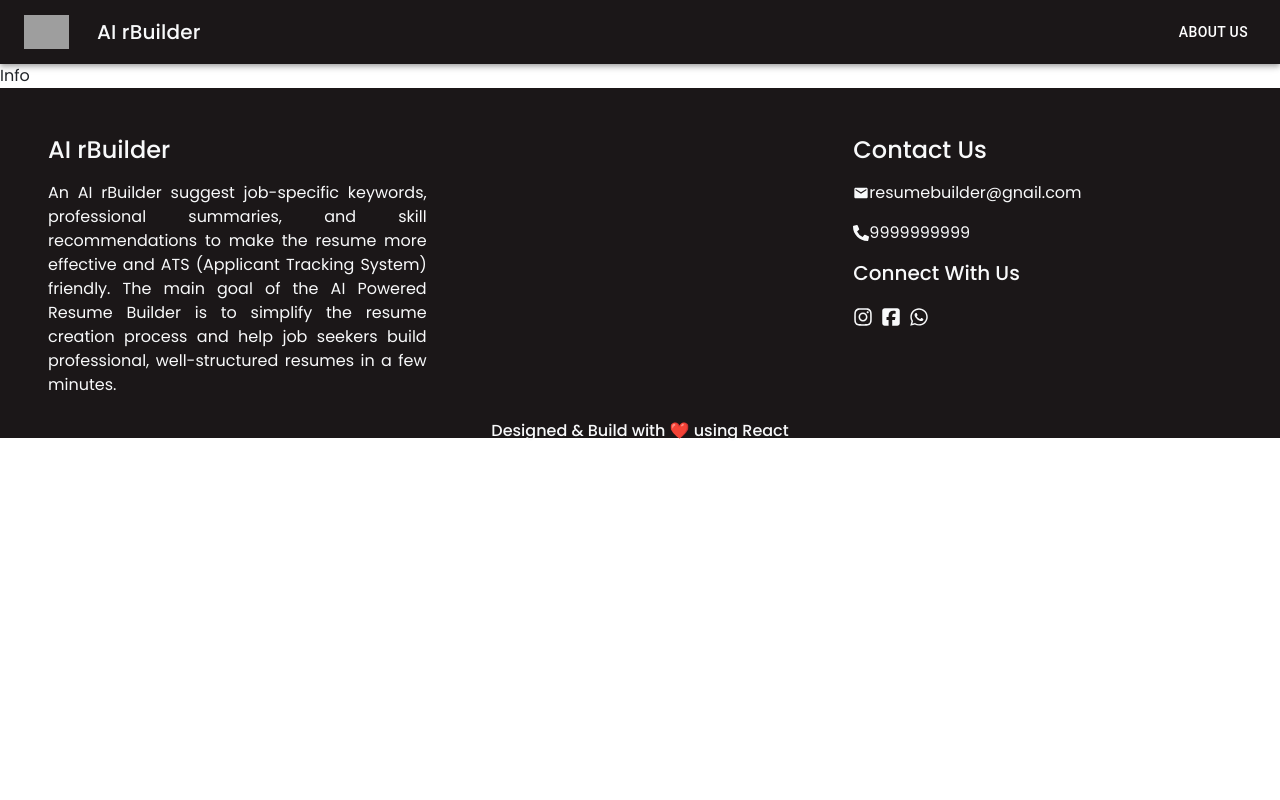
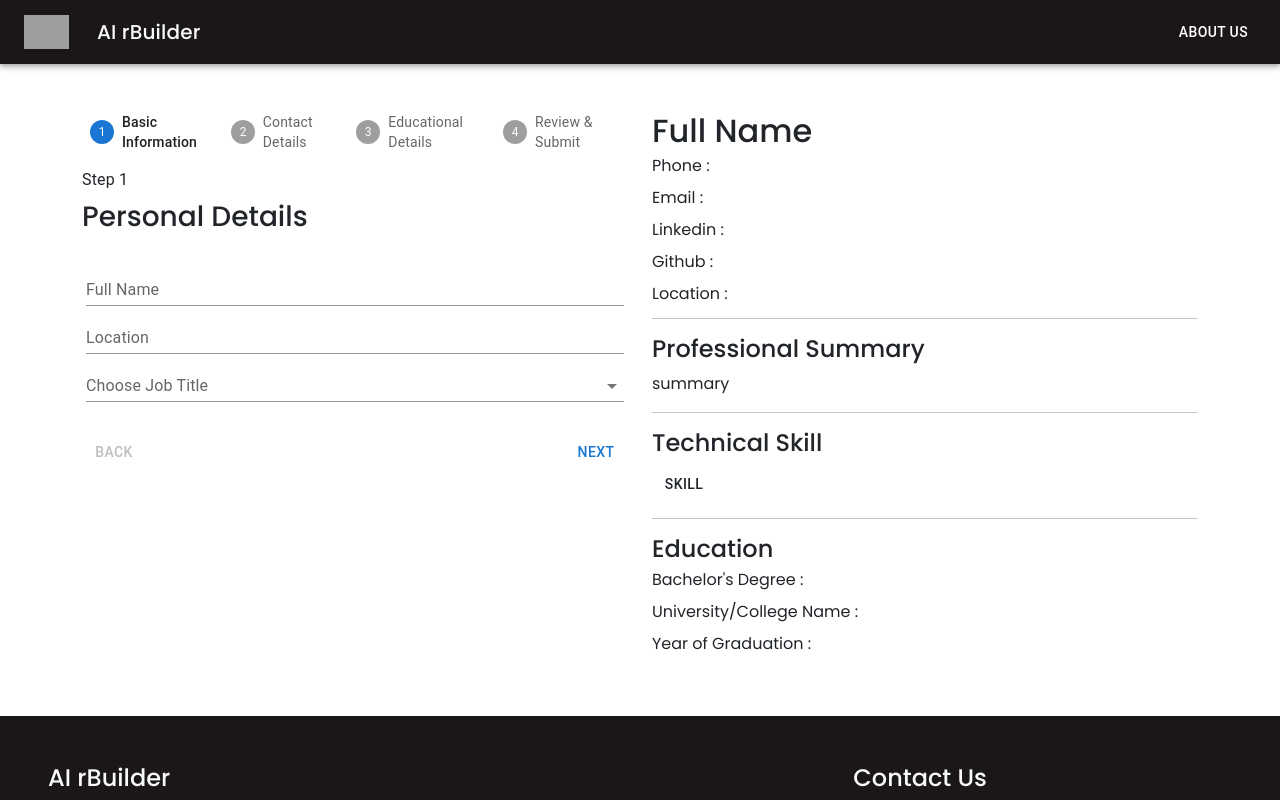
Before and after one commit to vishnunathmj/AI-Resume-Builder, a React (Vite) app: page /resume-details in a window 1280 px wide. Shown: the top 800 px of the page. Built offline with nearby package versions, Linux system fonts and the light colour scheme; grey boxes are pictures that could not be loaded; a web font is replaced by a local one.

Commit message:
Design : day2

```diff
--- a/src/components/Preview.jsx
+++ b/src/components/Preview.jsx
@@ -1,9 +1,29 @@
 import React from 'react'
+import Divider from '@mui/material/Divider';
+import Button from '@mui/material/Button';
 
 function Preview() {
   return (
-    <div>
-      Preview
+    <div className='w-100'>
+      <h2>Full Name</h2>
+      <p className="fs-6 lh-1">Phone : </p>
+      <p className="fs-6 lh-1">Email : </p>
+      <p className="fs-6 lh-1">Linkedin : </p>
+      <p className="fs-6 lh-1">Github : </p>
+      <p className="fs-6 lh-1">Location : </p>
+      <Divider className='bg-dark my-3' />
+      <h4>Professional Summary</h4>
+      <p>summary</p>
+      <Divider className='bg-dark my-3' />
+      <h4>Technical Skill</h4>
+      {/* duplicate according to the skill */}
+      <span><Button varient="text" className='text-dark'>Skill</Button></span>
+      <Divider className='bg-dark my-3' />
+      <h4>Education</h4>
+      <p className="fs-6 lh-1">Bachelor's Degree : </p>
+      <p className="fs-6 lh-1">University/College Name : </p>
+      <p className="fs-6 lh-1">Year of Graduation : </p>
+
     </div>
   )
 }
--- a/src/components/ResumeInputs.jsx
+++ b/src/components/ResumeInputs.jsx
@@ -1,11 +1,145 @@
-import React from 'react'
+import * as React from 'react';
+import Box from '@mui/material/Box';
+import Stepper from '@mui/material/Stepper';
+import Step from '@mui/material/Step';
+import StepLabel from '@mui/material/StepLabel';
+import Button from '@mui/material/Button';
+import Typography from '@mui/material/Typography';
+import TextField from '@mui/material/TextField';
+import InputLabel from '@mui/material/InputLabel';
+import MenuItem from '@mui/material/MenuItem';
+import FormControl from '@mui/material/FormControl';
+import Select from '@mui/material/Select';
+
+const steps = ['Basic Information', 'Contact Details', 'Educational Details', 'Review & Submit'];
 
 function ResumeInputs() {
+
+  const [activeStep, setActiveStep] = React.useState(0);
+
+  const handleNext = () => {
+    setActiveStep((prevActiveStep) => prevActiveStep + 1);
+  };
+
+  const handleBack = () => {
+    setActiveStep((prevActiveStep) => prevActiveStep - 1);
+  };
+
+  const renderFormContent = (stepCount) => {
+    switch (stepCount) {
+      case 0: return (
+        <div>
+          <h3>Personal Details</h3>
+          <div className="p-3 row">
+            <TextField id="standard-basic-name" label="Full Name" variant="standard" />
+            <TextField id="standard-basic-loc" label="Location" variant="standard" />
+            <FormControl variant="standard">
+              <InputLabel id="demo-simple-select-label">Choose Job Title</InputLabel>
+              <Select
+                labelId="demo-simple-select-label"
+                id="demo-simple-select"
+                label="JOb"
+              >
+                <MenuItem value={'job'}>Job</MenuItem>
+              </Select>
+            </FormControl>
+          </div>
+        </div>
+      )
+        break;
+      case 1: return (
+        <div>
+          <h3>Contact Details </h3>
+          <div className="p-3 row">
+            <TextField id="standard-basic-email" label="Email" variant="standard" />
+            <TextField id="standard-basic-num" label="Contact Number" variant="standard" />
+            <TextField id="standard-basic-linkedin" label="Linkedin Link" variant="standard" />
+            <TextField id="standard-basic-github" label="Github Link" variant="standard" />
+          </div>
+        </div>
+      )
+        break;
+      case 2: return (
+        <div>
+          <h3>Educational Details </h3>
+          <div className="p-3 row">
+            <TextField id="standard-basic-degree" label="Bacherlor's Degree" variant="standard" />
+            <TextField id="standard-basic-college" label="Collage/University Name" variant="standard" />
+            <TextField id="standard-basic-Year" label="Year of Graduation" variant="standard" />
+          </div>
+        </div>
+      )
+        break;
+      case 3: return (
+        <div>
+          <p>Our AI will generate Skills & Summary according to your job role. Click the <b>
+            Generate AI Skill & Summary</b> button to Proceed</p>
+        </div>
+      )
+        break;
+
+      default: return null
+        break;
+    }
+  }
+
   return (
-    <div>
-      ResumeInputs
-    </div>
-  )
+    <Box sx={{ width: '100%' }}>
+      <Stepper activeStep={activeStep}>
+        {steps.map((label, index) => {
+          const stepProps = {};
+          const labelProps = {};
+          return (
+            <Step key={label} {...stepProps}>
+              <StepLabel {...labelProps}>{label}</StepLabel>
+            </Step>
+          );
+        })}
+      </Stepper>
+      {activeStep === steps.length ? (
+        <React.Fragment>
+          <Typography sx={{ mt: 2, mb: 1 }}>
+            All steps completed
+          </Typography>
+          <Box sx={{ display: 'flex', flexDirection: 'row', pt: 2 }}>
+            <Box sx={{ flex: '1 1 auto' }} />
+            <Button >
+              FINISH
+            </Button>
+          </Box>
+        </React.Fragment>
+      ) : (
+        <React.Fragment>
+          {/* To gove the contents in the step */}
+          <Typography sx={{ mt: 2, mb: 1 }}>Step {activeStep + 1}</Typography>
+          {/* render form according active step */}
+          <Box>
+            {
+              renderFormContent(activeStep)
+            }
+          </Box>
+          <Box sx={{ display: 'flex', flexDirection: 'row', pt: 2 }}>
+            <Button
+              color="inherit"
+              disabled={activeStep === 0}
+              onClick={handleBack}
+              sx={{ mr: 1 }}
+            >
+              Back
+            </Button>
+            <Box sx={{ flex: '1 1 auto' }} />
+            {
+              activeStep === steps.length - 1 ?
+                <Button>Generate AI Skills & Summary</Button>
+                :
+                <Button onClick={handleNext} >Next</Button>
+            }
+
+          </Box>
+        </React.Fragment>
+      )}
+    </Box>
+  );
 }
 
 export default ResumeInputs
--- a/src/pages/Info.jsx
+++ b/src/pages/Info.jsx
@@ -1,9 +1,19 @@
 import React from 'react'
+import ResumeInputs from '../components/ResumeInputs'
+import Preview from '../components/Preview'
+
 
 function Info() {
     return (
-        <div>
-            Info
+        <div className='container my-5'>
+            <div className="row">
+                <div className="col-lg-6">
+                    <ResumeInputs/>
+                </div>
+                <div className="col-lg-6">
+                    <Preview/>
+                </div>
+            </div>
         </div>
     )
 }
--- a/src/pages/Resume.jsx
+++ b/src/pages/Resume.jsx
@@ -1,9 +1,34 @@
 import React from 'react'
+import { HiDocumentText } from "react-icons/hi";
+import { HiDocumentDownload } from "react-icons/hi";
+import { Link } from 'react-router-dom';
 
 function Resume() {
   return (
-    <div>
-      Resume
+    <div style={{minHeight:'80vh'}} className='my-5'>
+      <h1 className="text-center ">Create an ATS Friendly resume in minutes with AI</h1>
+      <div className="container my-5 ">
+        <div className="row">
+          <div className="col-md-1"></div>
+          <div className="col-md-4 rounded p-5 shadow text-center">
+            <HiDocumentText className='fs-1 text-primary' />
+            <h4>Add Your Details</h4>
+            <p>Our AI will generate skills & Summary</p>
+            <h5>Step 1</h5>
+          </div>
+          <div className="col-md-2"></div>
+          <div className="col-md-4 rounded p-5 shadow text-center">
+            <HiDocumentDownload className='fs-1 text-danger' />
+            <h4>Download Your Resume</h4>
+            <p>Download CV as PDF and start applying</p>
+            <h5>Step 2</h5>
+          </div>
+          <div className="col-md-1"></div>
+        </div>
+        <div className="my-5 text-center">
+          <Link to={'/resume-details'} style={{backgroundColor:'#9e9e91'}} className='btn text-align'>LET'S START</Link>
+        </div>
+      </div>
     </div>
   )
 }
--- a/src/pages/View.jsx
+++ b/src/pages/View.jsx
@@ -1,9 +1,40 @@
 import React from 'react'
+import { Link } from 'react-router-dom'
+import Preview from '../components/Preview'
+import { IoMdDownload } from "react-icons/io";
+import Edit from '../components/Edit'
+import { HiMiniDocumentText } from "react-icons/hi2";
+import { HiOutlineDocumentMagnifyingGlass } from "react-icons/hi2";
+import { FaBackward } from "react-icons/fa";
+import { IoIosCloudDownload } from "react-icons/io";
 
 function View() {
   return (
-    <div>
-      View
+    <div container my-5>
+      <div className="row">
+        <div className="col-lg-2"></div>
+        <div className="col-lg-8">
+          {/* navigation icons */}
+          <div className="d-flex justify-content-center align-items-center">
+            {/* Download */}
+            <button style={{color:'#615048'}} className="btn fs-3 me-3"><IoMdDownload /></button>
+            {/* Edit */}
+            <Edit/>
+            {/* all resume */}
+            <Link to={'/all-resumes'} style={{color:'#615048'}} className="btn fs-3 me-3"><HiMiniDocumentText /></Link>
+            {/* Download history */}
+            <Link to={'/downloads'} style={{color:'#615048'}} className="btn fs-3 me-3"><IoIosCloudDownload /></Link>
+            {/* Back */}
+            <Link to={'/resume-details'} style={{color:'#615048'}} className="btn fs-3 me-3"><FaBackward /></Link>
+
+          </div>
+          {/* preview component */}
+          <div className="p-5">
+            <Preview />
+          </div>
+        </div>
+        <div className="col-lg-2"></div>
+      </div>
     </div>
   )
 }
```
